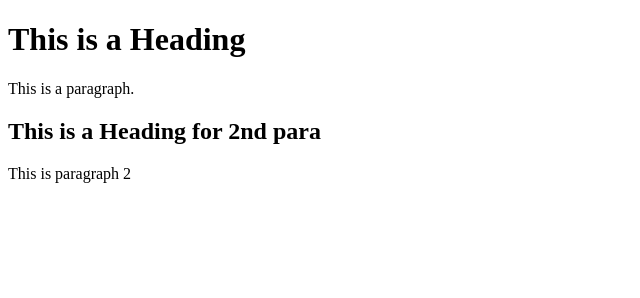
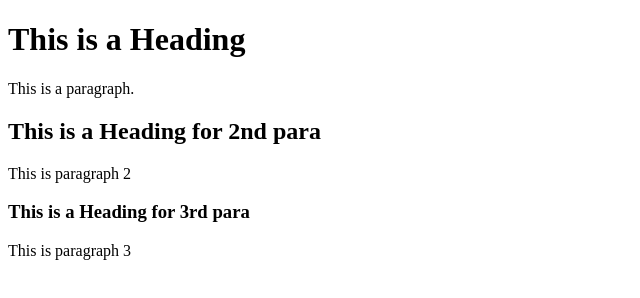
Before and after one commit to skandhu/sample, a plain HTML site: page index.html in a window 1280 px wide. Shown: the whole page, without its empty margins (0-640 px from the left). Drawn offline with Linux system fonts and the light colour scheme.

Commit message:
Update index.html

```diff
--- a/index.html
+++ b/index.html
@@ -9,6 +9,8 @@
 <p>This is a paragraph.</p>
 <h2>This is a Heading for 2nd para</h2>
 <p>This is paragraph 2</p>
+<h3>This is a Heading for 3rd para</h3>
+<p>This is paragraph 3</p>
 
 </body>
 </html>
```
